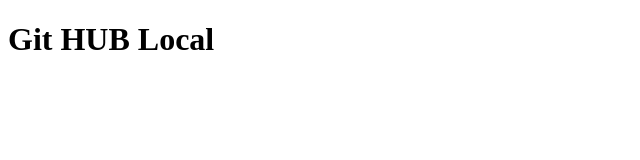
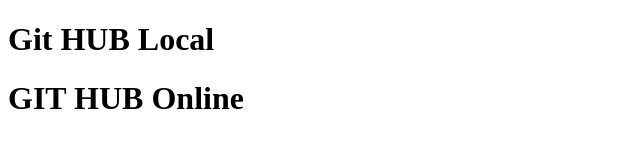
Before and after one commit to ASinisterra6/GitHUB_VSC, a plain HTML site: page index.html in a window 1280 px wide. Shown: the whole page, without its empty margins (0-640 px from the left). Drawn offline with Linux system fonts and the light colour scheme.

Commit message:
GIT HUB Online

```diff
--- a/index.html
+++ b/index.html
@@ -8,7 +8,10 @@
 <body>
     <div class="Container">
         <h1>Git HUB Local</h1>
+    </div>
 
+    <div class="container2">
+        <h1>GIT HUB Online</h1>
     </div>
 </body>
 </html>
```
